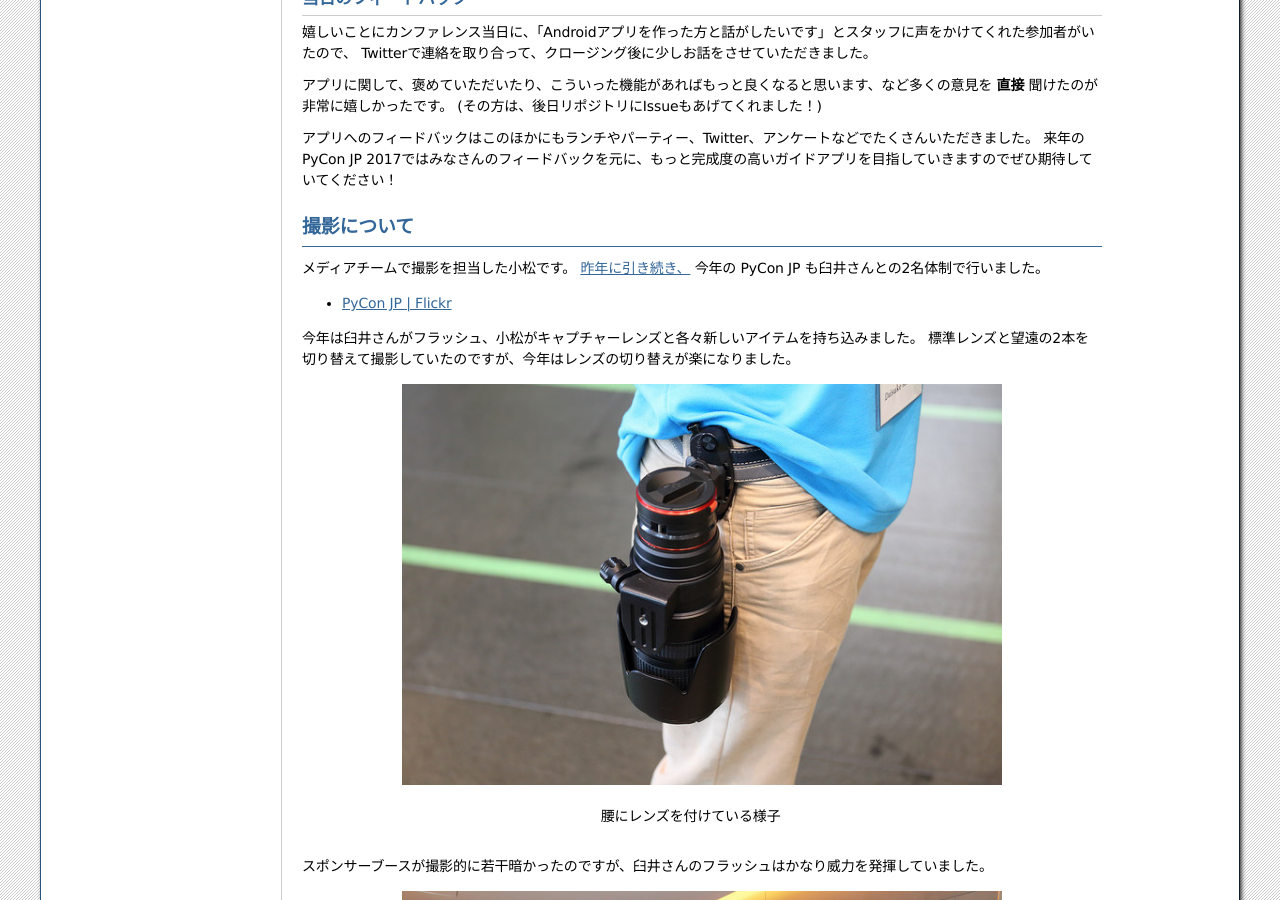
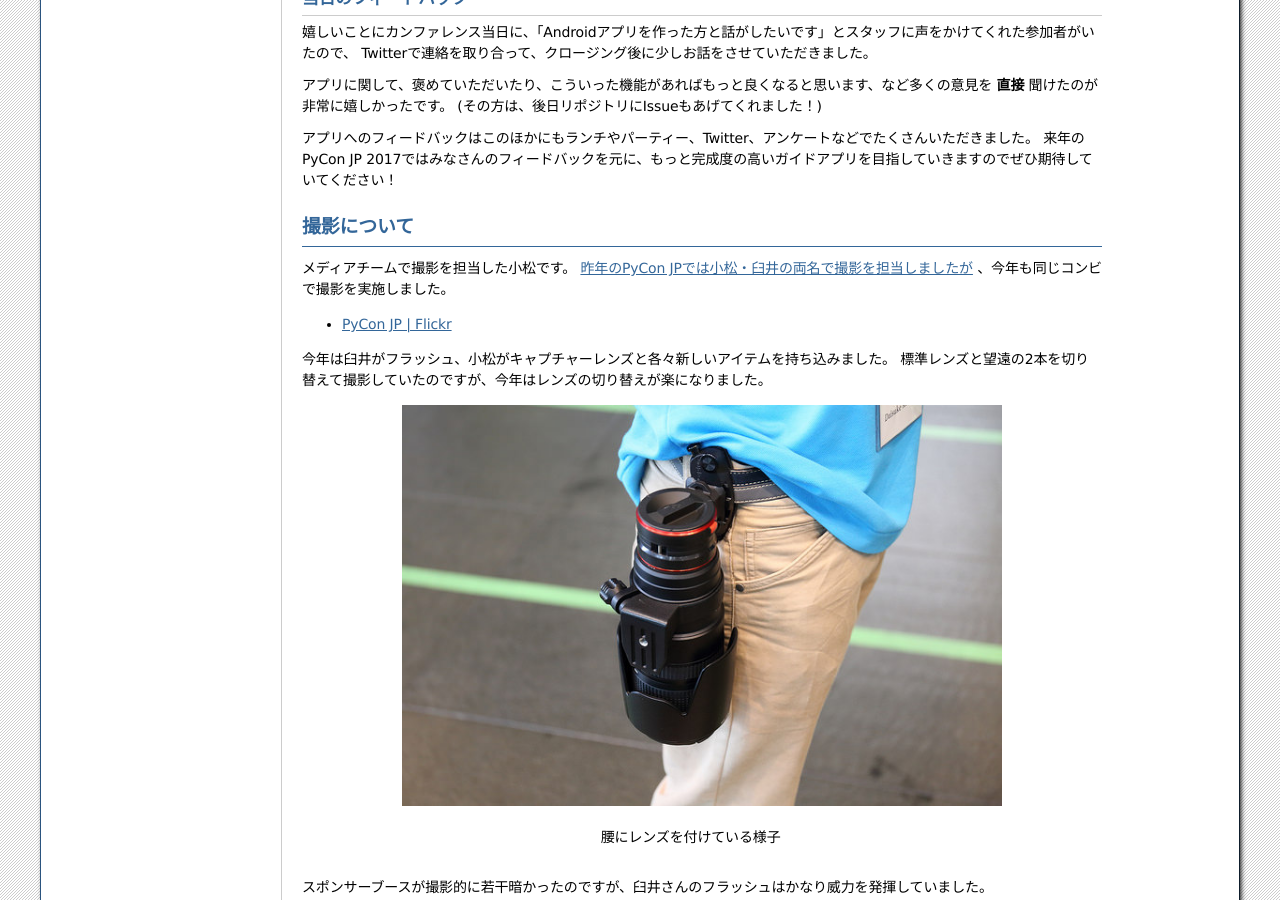
Before and after one commit to pyconjp/shoeisha2016, a Sphinx documentation site: the page built from source/afterreport_03_media.rst, in a window 1280 px wide and 900 px high, scrolled down 3442 px. Built offline with Sphinx 7.4.7, drawn with Linux system fonts in a browser that asks for light colours.

Commit message:
SAR-1551 modify comment

```diff
--- a/source/afterreport_03_media.rst
+++ b/source/afterreport_03_media.rst
@@ -118,11 +118,11 @@ Twitterで連絡を取り合って、クロージング後に少しお話をさ
 撮影について
 ================
 メディアチームで撮影を担当した小松です。
-`昨年に引き続き、 <https://codezine.jp/article/detail/9079?p=3>`_ 今年の PyCon JP も臼井さんとの2名体制で行いました。
+`昨年のPyCon JPでは小松・臼井の両名で撮影を担当しましたが <https://codezine.jp/article/detail/9079?p=3>`_ 、今年も同じコンビで撮影を実施しました。
 
 - `PyCon JP | Flickr <https://www.flickr.com/photos/pyconjp/>`_
 
-今年は臼井さんがフラッシュ、小松がキャプチャーレンズと各々新しいアイテムを持ち込みました。
+今年は臼井がフラッシュ、小松がキャプチャーレンズと各々新しいアイテムを持ち込みました。
 標準レンズと望遠の2本を切り替えて撮影していたのですが、今年はレンズの切り替えが楽になりました。
 
 .. figure:: /_static/afterreport_03_media/capture_lens.jpg
```
